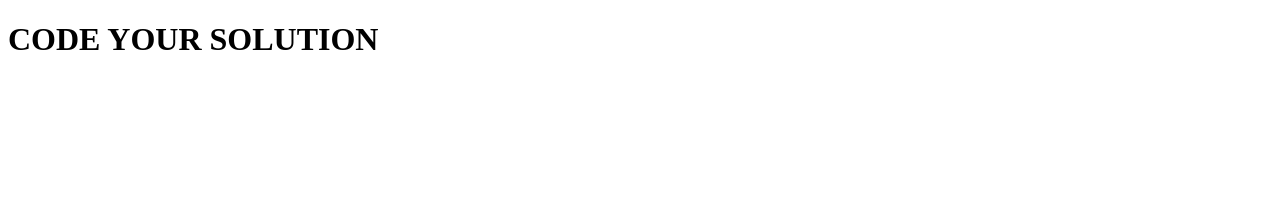
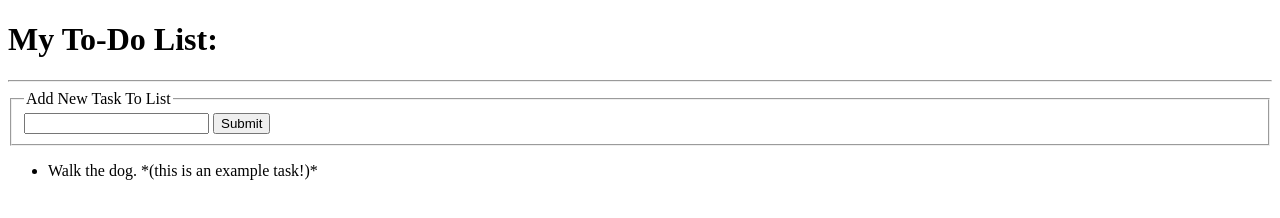
Before and after one commit to 9-5-pursuit/lab-forms-with-events, a website: page index.html in a window 1280 px wide. Drawn offline with Linux system fonts and the light colour scheme.

Commit message:
saving work in progress

```diff
--- a/index.html
+++ b/index.html
@@ -1,17 +1,30 @@
 <!DOCTYPE html>
 <html lang="en">
-
   <head>
-  <meta charset="UTF-8">
-  <meta http-equiv="X-UA-Compatible" content="IE=edge">
-  <meta name="viewport" content="width=device-width, initial-scale=1.0">
+    <meta charset="UTF-8" />
+    <meta http-equiv="X-UA-Compatible" content="IE=edge" />
+    <meta name="viewport" content="width=device-width, initial-scale=1.0" />
     <title>My To-Do List</title>
 
     <script src="./index.js" defer></script>
   </head>
 
   <body>
-  <h1>CODE YOUR SOLUTION</h1>
+    <header>
+      <h1>My To-Do List:</h1>
+    </header>
+    <hr />
+    <main>
+      <form>
+        <fieldset>
+          <legend>Add New Task To List</legend>
+          <input id="task-text" name="task" type="text" />
+          <input type="Submit" value="Submit" />
+        </fieldset>
+        <ul>
+          <li>Walk the dog. *(this is an example task!)*</li>
+        </ul>
+      </form>
+    </main>
   </body>
-
 </html>
```
Lines whose indentation alone changed are shown as unchanged.
